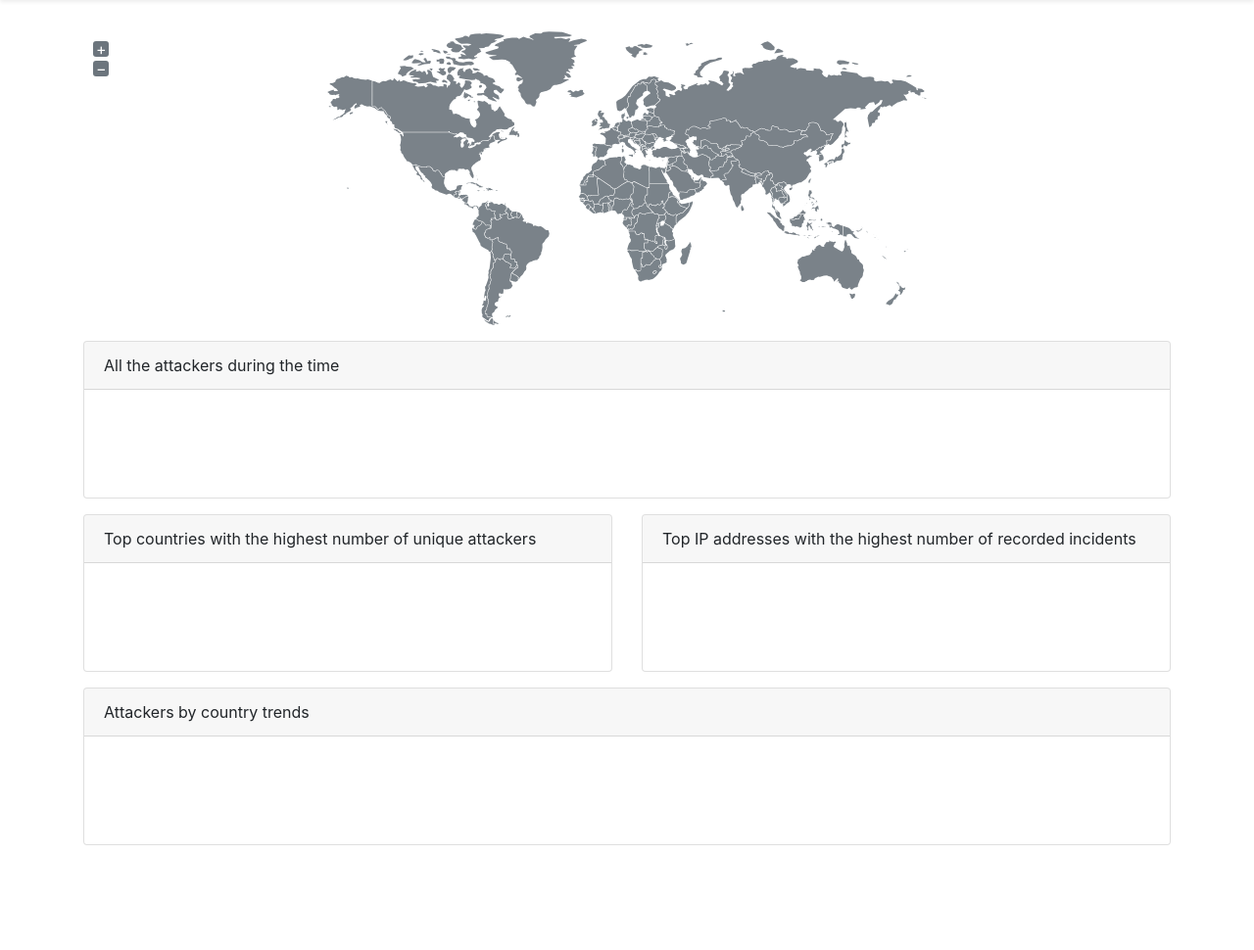
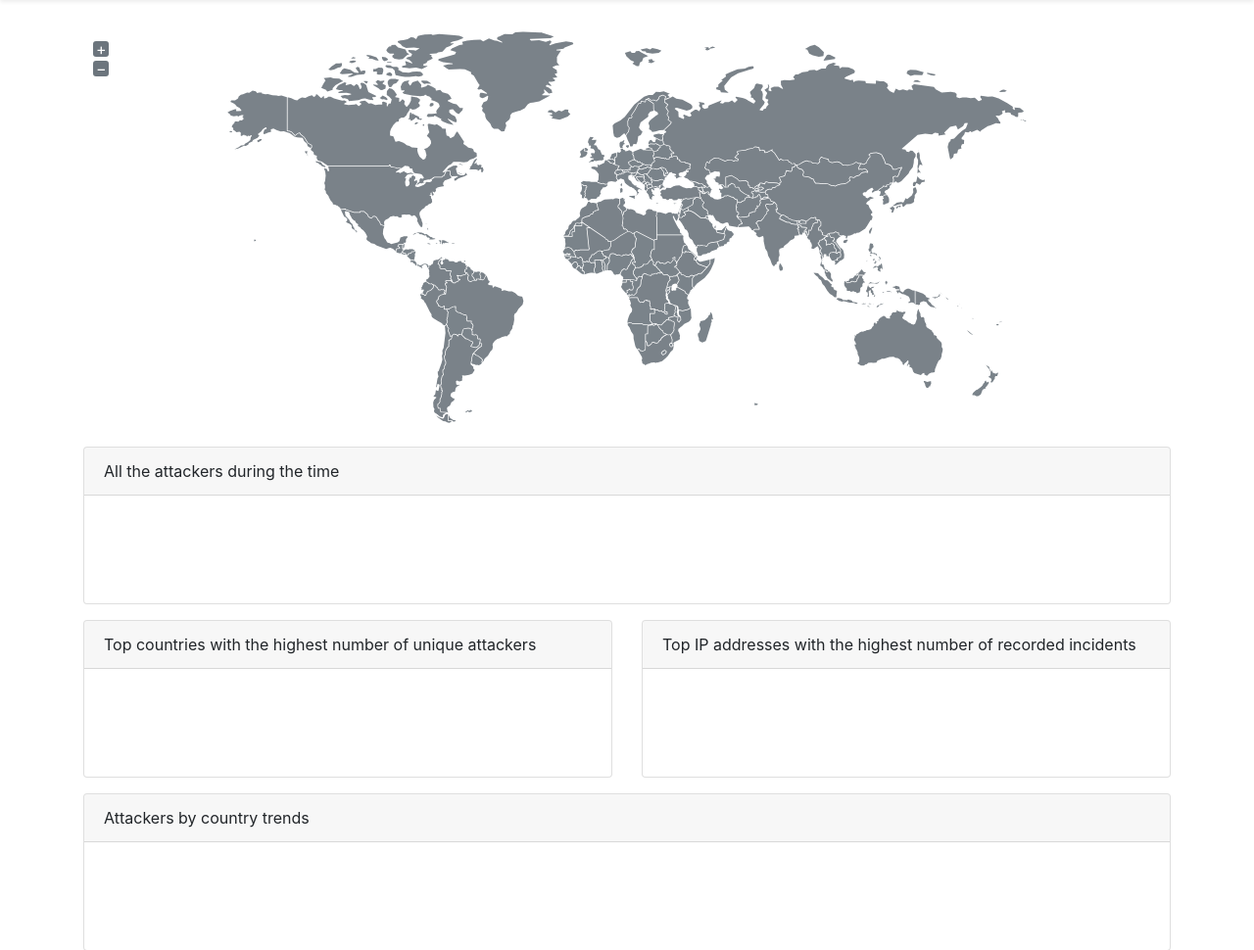
Before and after one commit to turris-cz/sentinel-sview, a Flask app: template sview/templates/statistics/attackers.html in a window 1280 px wide. Shown: the part 56-1026 px from the top of the page at 98% size. Before the commit the page ends 919 px from the top, so only its background shows below. Run offline with Flask 2, Linux system fonts and the light colour scheme; the template is opened without the code that fills it, so the values that code supplies are empty; some libraries are stand-ins or nearby versions.

Commit message:
Improve world map's height and margins

```diff
--- a/sview/templates/_snippets.html
+++ b/sview/templates/_snippets.html
@@ -120,7 +120,7 @@
 {%- endmacro -%}
 
 {%- macro map_box(id, name, source) -%}
-	<div id="{{ id }}" class="js-required" style="position: relative; width: 900; height: 300px;"></div>
+	<div id="{{ id }}" class="js-required world-map" style="position: relative; width: 900; height: 300px;"></div>
 		{{ spinner_overlay("spinner-{}".format(id)) }}
 		{{ js_required() }}
 		{% if source %}
--- a/sview/templates/statistics/attackers.html
+++ b/sview/templates/statistics/attackers.html
@@ -8,7 +8,7 @@
 {% extends "layout.html" %}
 {% block body %}
 <div class="row">
-	<div class="col-lg-12 pb-3" align="center">
+	<div class="col-lg-12 mb-4" align="center">
 		{{ map_box("attackers_map", "Most evil countries", resources["attackers_map"]) }}
 	</div>
 </div>
--- a/sview/templates/statistics/dashboard.html
+++ b/sview/templates/statistics/dashboard.html
@@ -8,7 +8,7 @@
 {% extends "layout.html" %}
 {% block body %}
 <div class="row">
-	<div class="col-lg-12 pb-3" align="center">
+	<div class="col-lg-12 mb-4" align="center">
 		{{ map_box("incidents_map", "Most evil countries", resources["incidents_map"]) }}
 	</div>
 </div>
--- a/sview/templates/statistics/incidents.html
+++ b/sview/templates/statistics/incidents.html
@@ -8,7 +8,7 @@
 {% extends "layout.html" %}
 {% block body %}
 <div class="row">
-	<div class="col-lg-12 pb-3" align="center">
+    <div class="col-lg-12 mb-4" align="center">
         {{ map_box("incidents_map", "Most evil countries", resources["incidents_map"]) }}
     </div>
 </div>
@@ -38,8 +38,7 @@
             resources["incidents_by_country_trends"]["data"],
             "day",
             resources["incidents_by_country_trends"]["ykeys"],
-			resources["incidents_by_country_trends"]["labels"]
-		) }}
+            resources["incidents_by_country_trends"]["labels"] ) }}
     </div>
 </div>
 <div class="row">
```
Lines whose indentation alone changed are shown as unchanged.
